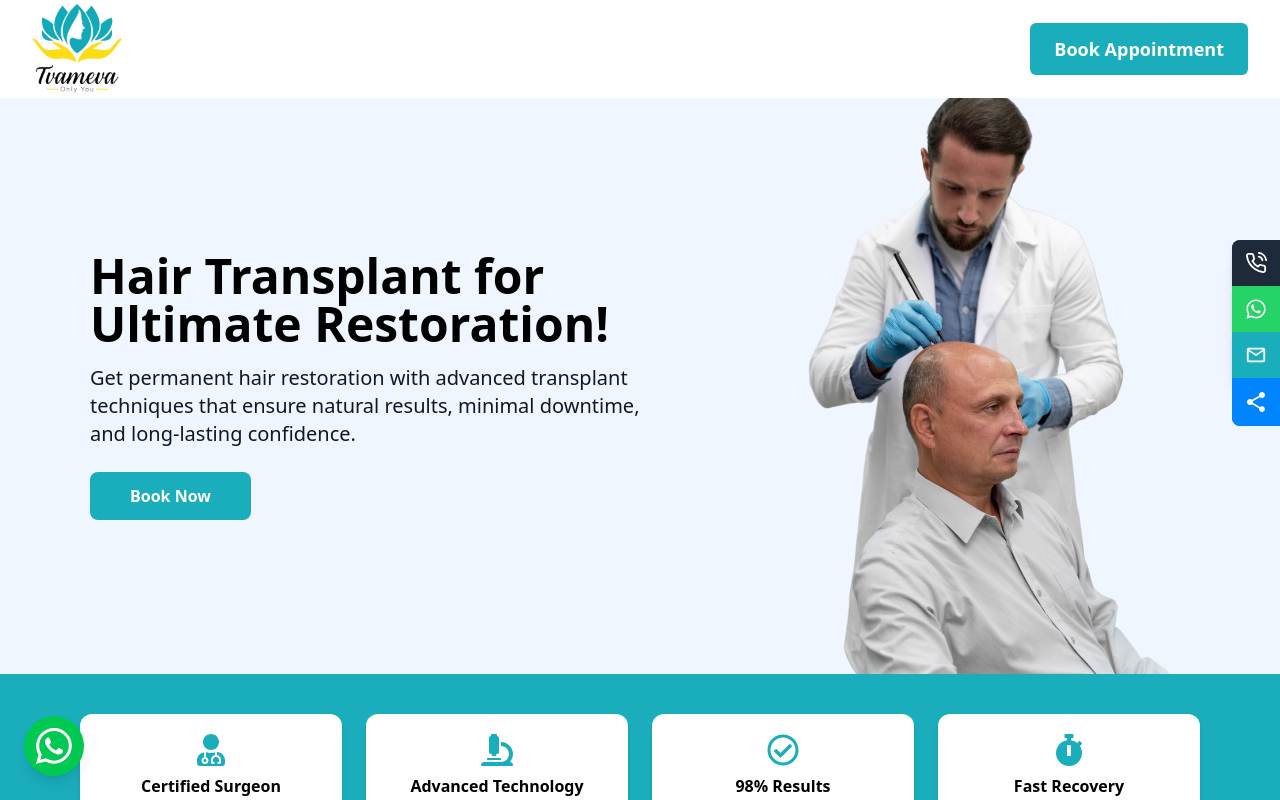
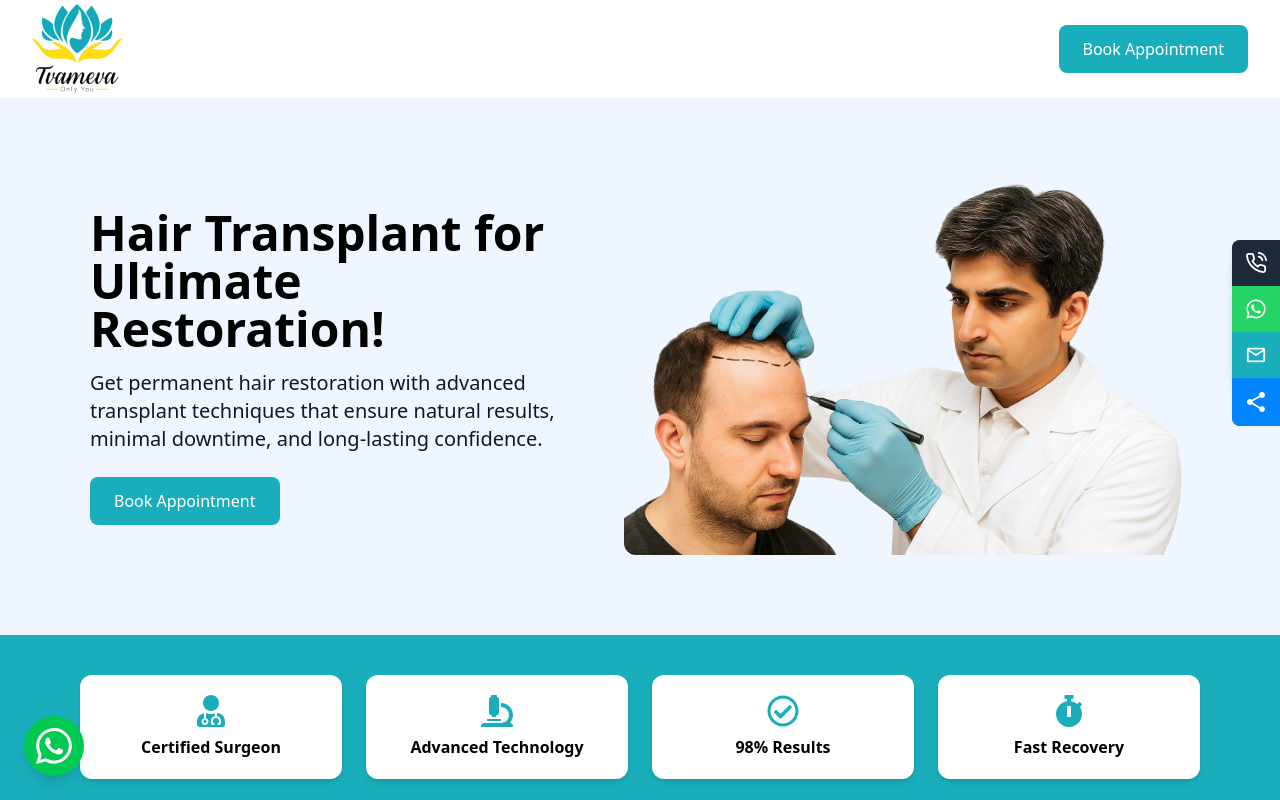
Before and after one commit to mehulsayani/hair-transplant.drkunalsayani, a Next.js app: page / in a window 1280 px wide. Shown: the top 800 px of the page. Built offline with nearby package versions, Linux system fonts and the light colour scheme.

Commit message:
commit changes

```diff
--- /dev/null
+++ b/src/app/BookAppointment.jsx
@@ -0,0 +1,58 @@
+"use client";
+import React, { useState, useEffect } from "react";
+
+export default function BookAppointment() {
+  const [isOpen, setIsOpen] = useState(false);
+
+  // Close modal on ESC key press
+  useEffect(() => {
+    const handleKeyDown = (e) => {
+      if (e.key === "Escape") setIsOpen(false);
+    };
+    document.addEventListener("keydown", handleKeyDown);
+    return () => document.removeEventListener("keydown", handleKeyDown);
+  }, []);
+
+  return (
+    <div className="relative">
+      {/* Modal Overlay */}
+      {isOpen && (
+        <div
+          className="fixed inset-0 z-[9999] bg-black bg-opacity-70 flex items-center justify-center"
+          onClick={() => setIsOpen(false)}
+        >
+          <div
+            className="bg-white w-[90%] max-w-3xl h-[80%] rounded-lg overflow-hidden relative shadow-lg animate-fadeIn"
+            onClick={(e) => e.stopPropagation()}
+          >
+            {/* Close Button */}
+            <button
+              onClick={() => setIsOpen(false)}
+              className="absolute top-2 right-4 text-4xl text-gray-600 hover:text-gray-900 transition duration-200"
+              aria-label="Close modal"
+            >
+              &times;
+            </button>
+
+            {/* Iframe for Booking */}
+            <iframe
+              src="https://kivihealth.com/iam/kunal.sayani.68p1u4blxsrm/bookslot"
+              title="Book Appointment"
+              className="w-full h-full border-none"
+            />
+          </div>
+        </div>
+      )}
+
+      {/* Trigger Button */}
+      <div className="relative z-[1000]">
+        <button
+          onClick={() => setIsOpen(true)}
+          className="bg-[#1aaebc] text-white px-6 py-3 rounded-lg text-base font-medium hover:bg-[#148d98] transition-colors duration-200"
+        >
+          Book Appointment
+        </button>
+      </div>
+    </div>
+  );
+}
--- a/src/app/page.jsx
+++ b/src/app/page.jsx
@@ -23,6 +23,7 @@ import Testimonials from "./Testimonials";
 import { IoIosHappy } from "react-icons/io";
 import Footer from "./Footer";
 import Knowledge from "./Knowledge";
+import BookAppointment from "./BookAppointment";
 
 export default function Page() {
   const settings = {
@@ -99,17 +100,10 @@ export default function Page() {
         </a>
 
         {/* Right Side */}
-        <div className="flex items-center gap-3 sm:gap-5">
-          <a
-            href="https://drkunalsayani.com/book-appointment"
-            className="bg-[#1aaebc] hover:bg-[#148d98] text-white text-lg font-semibold px-6 py-3 max-lg:px-4 max-lg:py-2 rounded-md transition-colors duration-200"
-          >
-            Book Appointment
-          </a>
-        </div>
+       <BookAppointment/>
       </nav>
       {/* Hero Section */}
-      <section className="w-full flex justify-center max-lg:pt-5 items-center bg-blue-50 px-4 text-center">
+      <section className="w-full flex justify-center max-lg:pt-5 items-center bg-blue-50 px-4 py-20 text-center">
         <div className="w-full flex flex-col lg:flex-row items-center justify-between max-w-[1100px] gap-8">
           <div className="text-left max-w-xl max-lg:text-center">
             <h1 className="text-4xl md:text-5xl font-bold text-black mb-4">
@@ -120,18 +114,14 @@ export default function Page() {
               that ensure natural results, minimal downtime, and long-lasting
               confidence.
             </p>
-            <a href="https://drkunalsayani.com/book-appointment">
-              <button className="bg-[#1AAEBC] px-10 py-3 text-white rounded-lg font-semibold hover:bg-[#148d98] transition">
-                Book Now
-              </button>
-            </a>
+            <BookAppointment/>
           </div>
-          <div className="w-full max-w-sm">
+          <div className="">
             <Image
               src="/hero/hair-transplant.png"
               alt="Hair Transplant"
-              width={400}
-              height={300}
+              width={1000}
+              height={1000}
               className="object-cover rounded-xl w-full h-auto"
             />
           </div>
```
Also changed, not shown: public/hero/hair-transplant.png.
